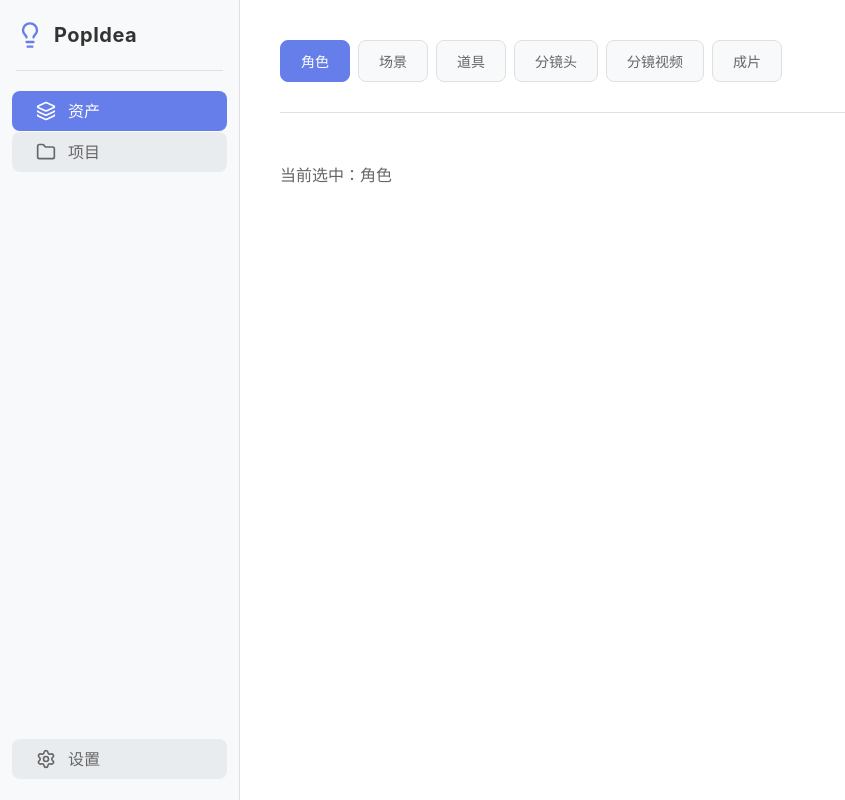
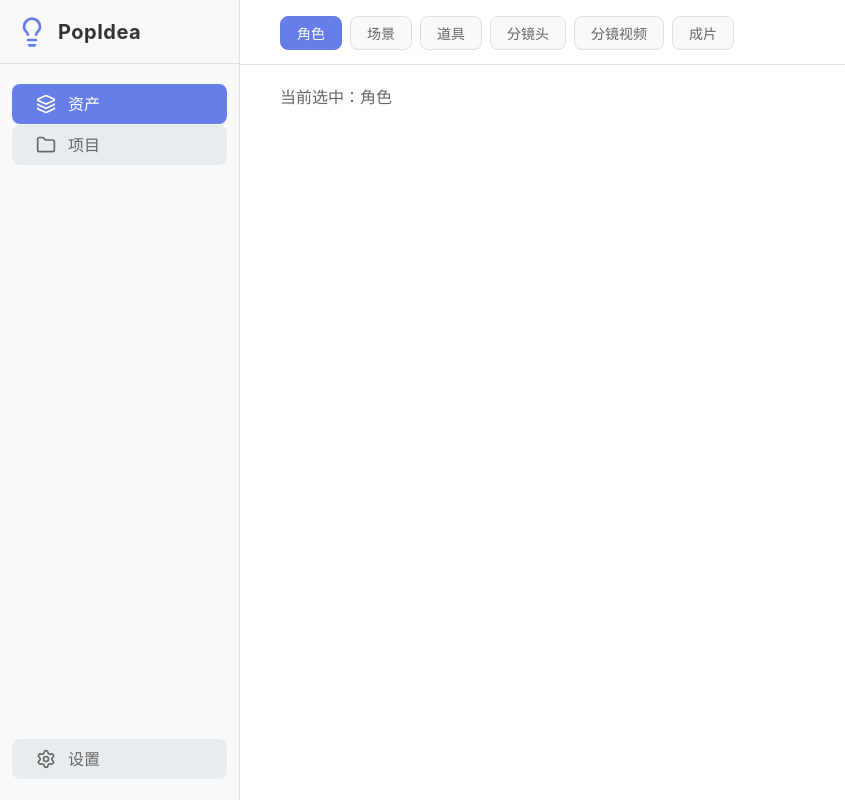
Before and after one commit to qihangkong/popidea, a React (Vite) app: page / in a window 1280 px wide. Shown: the whole page, without its empty margins (0-845 px from the left). Built offline with nearby package versions, Linux system fonts and the light colour scheme.

Commit message:
让左右两侧 header 高度和横线样式保持一致

```diff
--- a/src/App.css
+++ b/src/App.css
@@ -3,16 +3,6 @@
   padding: 0;
   box-sizing: border-box;
   outline: none;
-}
-
-*:focus {
-  outline: none !important;
-  box-shadow: none !important;
-}
-
-*:focus-visible {
-  outline: none !important;
-  box-shadow: none !important;
 }
 
 body {
@@ -36,29 +26,30 @@ body {
 }
 
 .sidebar-header {
-  padding: 20px 16px;
+  padding: 16px 16px;
   display: flex;
   align-items: center;
   gap: 10px;
+  height: 64px;
+  border-bottom: 1px solid #e0e0e0;
 }
 
 .logo-icon {
-  width: 28px;
-  height: 28px;
+  width: 32px;
+  height: 32px;
   color: #667eea;
 }
 
 .logo-text {
   font-size: 20px;
+  line-height: 32px;
   font-weight: 700;
   color: #333333;
   letter-spacing: 0.5px;
 }
 
 .sidebar-divider {
-  height: 1px;
-  background-color: #e0e0e0;
-  margin: 0 16px;
+  display: none;
 }
 
 .sidebar-content {
@@ -84,7 +75,6 @@ body {
   border-radius: 8px;
   margin-bottom: 1px;
   background-color: #e9ecef;
-  outline: none;
   user-select: none;
   -webkit-user-select: none;
   -moz-user-select: none;
@@ -99,16 +89,6 @@ body {
   width: 20px;
   height: 20px;
   flex-shrink: 0;
-}
-
-.nav-item:focus {
-  outline: none;
-  box-shadow: none;
-}
-
-.nav-item:focus-visible {
-  outline: none;
-  box-shadow: none;
 }
 
 .nav-item:hover {
@@ -131,14 +111,16 @@ body {
 
 .main-content {
   flex: 1;
-  padding: 40px;
+  padding: 0;
   background-color: #ffffff;
 }
 
 .content-header {
-  margin-bottom: 30px;
   border-bottom: 1px solid #e0e0e0;
-  padding-bottom: 30px;
+  padding-top: 16px;
+  padding-bottom: 14px;
+  padding-left: 40px;
+  padding-right: 40px;
 }
 
 .content-header h1 {
@@ -155,7 +137,7 @@ body {
 }
 
 .asset-tab {
-  padding: 10px 20px;
+  padding: 6px 16px;
   font-size: 14px;
   font-weight: 500;
   color: #666666;
@@ -164,7 +146,6 @@ body {
   border-radius: 8px;
   cursor: pointer;
   transition: all 0.3s ease;
-  outline: none;
 }
 
 .asset-tab:hover {
@@ -179,7 +160,7 @@ body {
 }
 
 .content-body {
-  padding: 20px 0;
+  padding: 20px 40px;
 }
 
 .main-content h1 {
@@ -198,16 +179,17 @@ body {
 
 .settings-page {
   max-width: 900px;
+  padding: 16px 40px 14px 40px;
 }
 
 .settings-header {
-  margin-bottom: 32px;
+  margin-bottom: 24px;
 }
 
 .settings-header h1 {
   font-size: 32px;
   font-weight: 600;
-  margin-bottom: 8px;
+  margin: 8px;
   color: #333333;
 }
 
@@ -683,9 +665,11 @@ body {
   display: flex;
   align-items: center;
   justify-content: space-between;
-  margin-bottom: 30px;
   border-bottom: 1px solid #e0e0e0;
-  padding-bottom: 30px;
+  padding-top: 16px;
+  padding-bottom: 14px;
+  padding-left: 40px;
+  padding-right: 40px;
 }
 
 .project-tabs {
@@ -695,7 +679,7 @@ body {
 }
 
 .project-tab {
-  padding: 10px 20px;
+  padding: 6px 16px;
   font-size: 14px;
   font-weight: 500;
   color: #666666;
@@ -704,7 +688,6 @@ body {
   border-radius: 8px;
   cursor: pointer;
   transition: all 0.3s ease;
-  outline: none;
 }
 
 .project-tab:hover {
@@ -726,7 +709,7 @@ body {
   display: flex;
   align-items: center;
   gap: 8px;
-  padding: 10px 20px;
+  padding: 6px 16px;
   font-size: 14px;
   font-weight: 500;
   color: #ffffff;
@@ -735,7 +718,6 @@ body {
   border-radius: 8px;
   cursor: pointer;
   transition: all 0.3s ease;
-  outline: none;
 }
 
 .create-project-btn:hover {
@@ -748,6 +730,7 @@ body {
   grid-template-columns: repeat(auto-fill, minmax(220px, 1fr));
   gap: 20px;
   width: 100%;
+  padding: 0 40px;
 }
 
 .py-2 {
```
